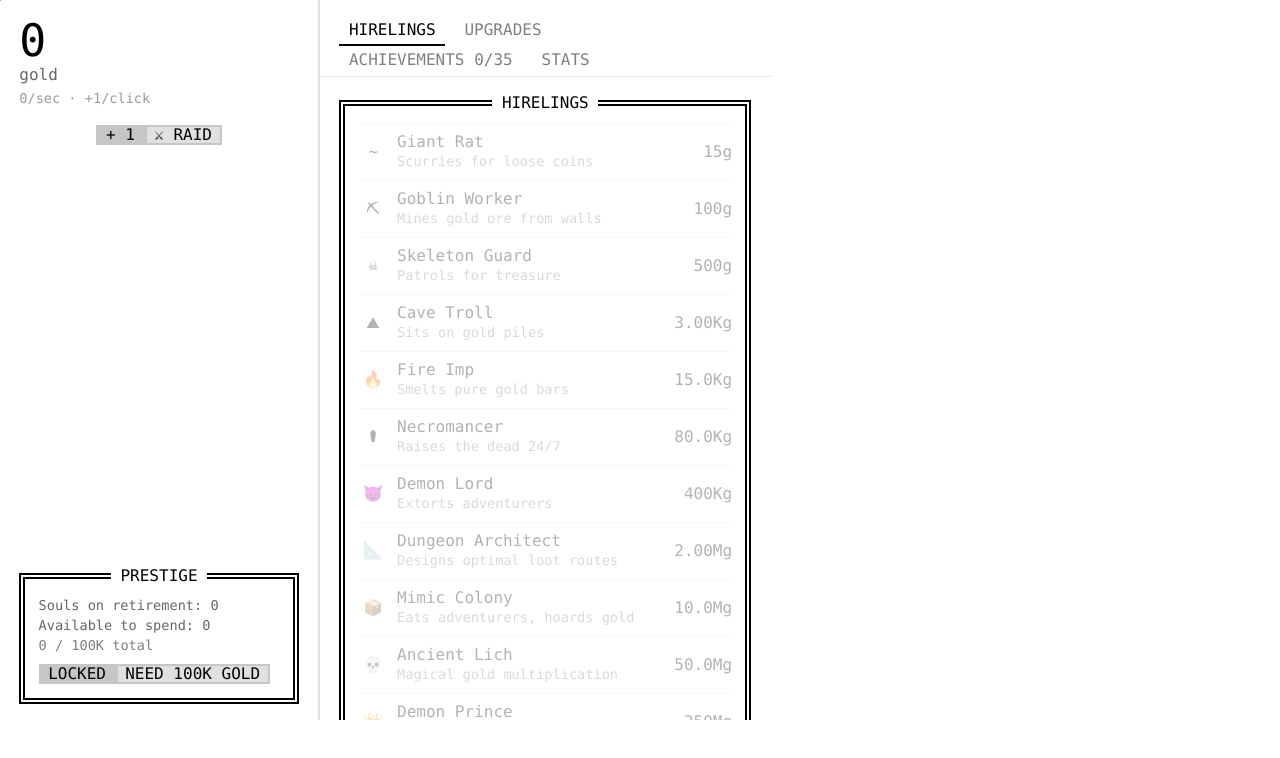
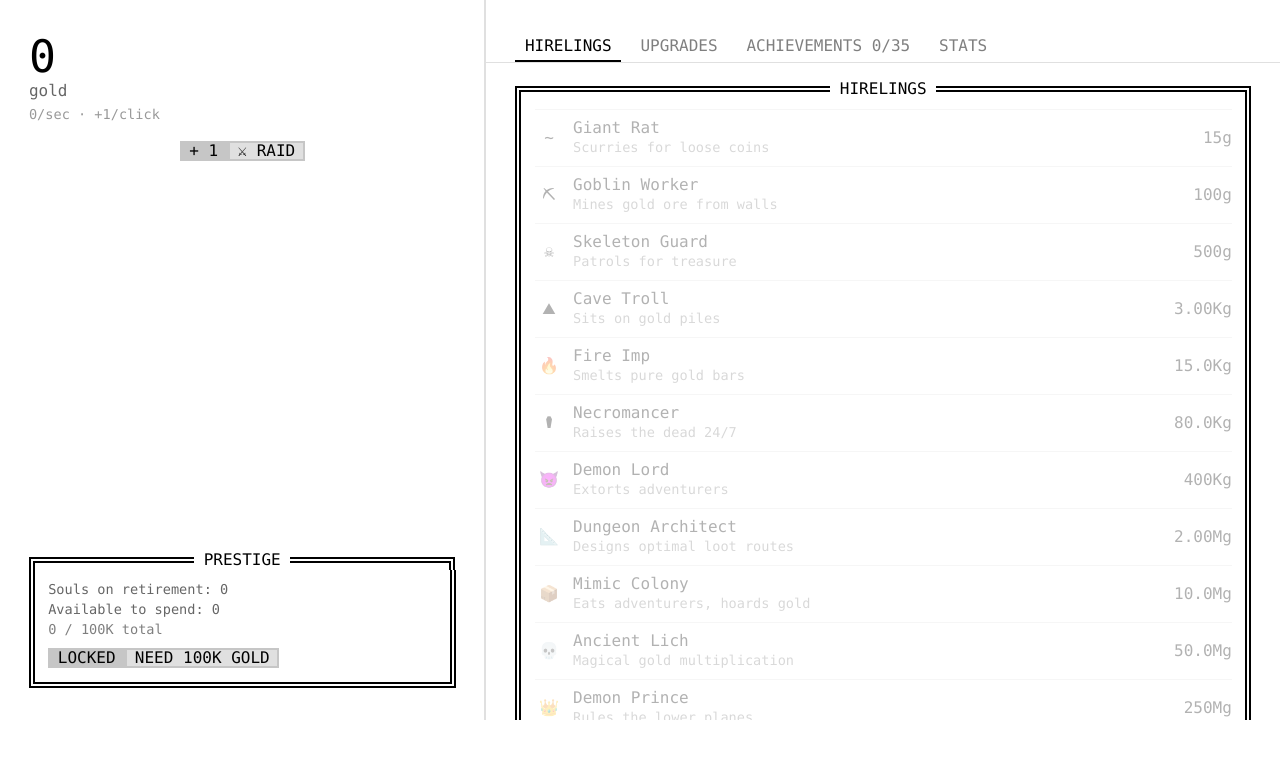
Before and after one commit to fearful-avoidant/unnamed-incremental-game, a Next.js app: page /unnamed-incremental-game/dungeon in a window 1280 px wide. Shown: the top 758 px of the page. Built offline with nearby package versions, Linux system fonts and the light colour scheme; a web font is replaced by a local one.

Commit message:
layout: full-width 1400px max, 38/62 column split

```diff
--- a/app/dungeon/page.tsx
+++ b/app/dungeon/page.tsx
@@ -9,7 +9,6 @@ import CardDouble from "@components/CardDouble";
 import ActionButton from "@components/ActionButton";
 import Badge from "@components/Badge";
 import BarProgress from "@components/BarProgress";
-import DefaultLayout from "@components/page/DefaultLayout";
 
 // ── DATA ─────────────────────────────────────────────────────────────
 
@@ -132,9 +131,9 @@ function getCost(u: { baseCost: number; costMult: number; id: string }, building
 
 const layout: React.CSSProperties = { display: "flex", gap: 0, minHeight: "85vh" };
 const leftCol: React.CSSProperties = {
-  flex: "0 0 320px",
+  flex: "0 0 38%",
   borderRight: "2px solid var(--theme-border)",
-  padding: "1em 2ch",
+  padding: "2em 3ch",
   display: "flex",
   flexDirection: "column",
 };
@@ -440,7 +439,7 @@ export default function DungeonPage() {
   // ── MAIN RENDER ──────────────────────────────────────────────────
 
   return (
-    <DefaultLayout previewPixelSRC="https://intdev-global.s3.us-west-2.amazonaws.com/template-app-icon.png">
+    <div style={{ maxWidth: "1400px", margin: "0 auto" }}>
       {/* Event banner */}
       {eventBanner && (
         <div style={{
@@ -557,7 +556,7 @@ export default function DungeonPage() {
         {/* RIGHT COLUMN */}
         <div style={rightCol}>
           {/* Tabs */}
-          <div style={{ padding: "1em 2ch 0", borderBottom: "1px solid var(--theme-border)" }}>
+          <div style={{ padding: "2em 3ch 0", borderBottom: "1px solid var(--theme-border)" }}>
             <span style={tab === "hirelings" ? tabActive : tabStyle} onClick={() => setTab("hirelings")}>HIRELINGS</span>
             <span style={tab === "upgrades" ? tabActive : tabStyle} onClick={() => setTab("upgrades")}>UPGRADES</span>
             <span style={tab === "achievements" ? tabActive : tabStyle} onClick={() => setTab("achievements")}>
@@ -566,7 +565,7 @@ export default function DungeonPage() {
             <span style={tab === "stats" ? tabActive : tabStyle} onClick={() => setTab("stats")}>STATS</span>
           </div>
 
-          <div style={{ padding: "1em 2ch" }}>
+          <div style={{ padding: "1em 3ch" }}>
             {tab === "hirelings" && (
               <CardDouble title="HIRELINGS">
                 {HIRES.map(renderShopItem)}
@@ -589,6 +588,6 @@ export default function DungeonPage() {
           </div>
         </div>
       </div>
-    </DefaultLayout>
+    </div>
   );
 }
```
